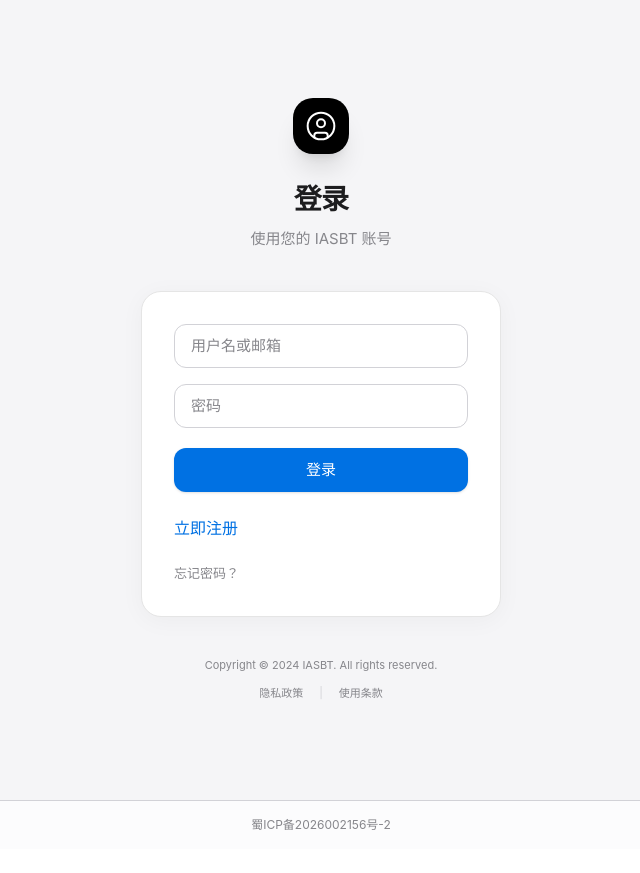
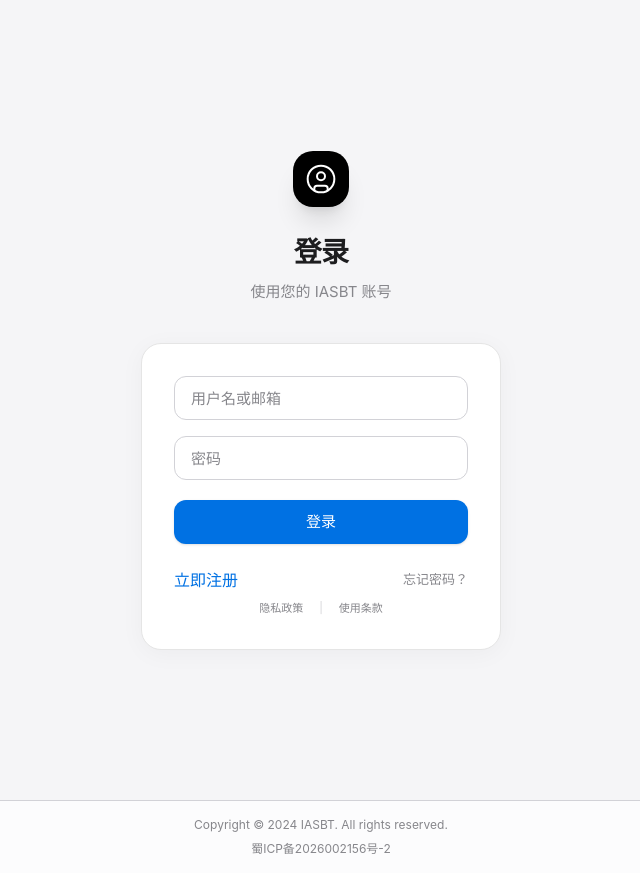
Before and after one commit to iasbt/account, a React (Vite) app: page /login in a window 1280 px wide. Shown: the whole page, without its empty margins (319-959 px from the left). Before the commit the page ends 849 px from the top, so only its background shows below. Built offline with nearby package versions, Linux system fonts and the light colour scheme; no server answers.

Commit message:
Auto deploy: 2026-03-05 04:51:15 (v1.9.6)

```diff
--- a/src/App.tsx
+++ b/src/App.tsx
@@ -62,7 +62,8 @@ function UserLayout({ children }: { children: ReactElement }) {
     <div className="min-h-screen bg-background-light text-text-primary font-sans antialiased flex flex-col">
       <div className="flex-1">{children}</div>
       <footer className="border-t border-border-light bg-white/70 backdrop-blur px-6 py-4">
-        <div className="mx-auto max-w-[1280px] text-center text-xs text-text-secondary">
+        <div className="mx-auto max-w-[1280px] text-center text-xs text-text-secondary space-y-2">
+          <p>Copyright © 2024 IASBT. All rights reserved.</p>
           <a
             href="https://beian.miit.gov.cn/"
             target="_blank"
@@ -82,7 +83,8 @@ function AdminLayout({ children }: { children: ReactElement }) {
     <div className="min-h-screen bg-background-light text-text-primary font-sans antialiased flex flex-col">
       <div className="flex-1">{children}</div>
       <footer className="border-t border-border-light bg-white/70 backdrop-blur px-6 py-4">
-        <div className="mx-auto max-w-[1280px] text-center text-xs text-text-secondary">
+        <div className="mx-auto max-w-[1280px] text-center text-xs text-text-secondary space-y-2">
+          <p>Copyright © 2024 IASBT. All rights reserved.</p>
           <a
             href="https://beian.miit.gov.cn/"
             target="_blank"
--- a/src/pages/LoginPage.tsx
+++ b/src/pages/LoginPage.tsx
@@ -102,33 +102,28 @@ export default function LoginPage() {
               )}
             </button>
 
-            <div className="flex items-center justify-between pt-1">
+            <div className="pt-1 space-y-2">
+              <div className="flex items-center justify-between">
                 <Link
                   to="/register"
                   className="text-[#0071e3] hover:underline font-medium"
                 >
                   立即注册
                 </Link>
-            </div>
                 <Link
                   to="/forgot-password"
                   className="text-[13px] text-[#86868b] hover:text-[#0071e3] hover:underline transition-colors"
                 >
                   忘记密码？
                 </Link>
+              </div>
+              <div className="flex items-center justify-center gap-4 text-[11px] text-[#86868b]">
+                <Link to="/privacy" className="hover:underline hover:text-[#1d1d1f] transition-colors">隐私政策</Link>
+                <span className="text-[#d2d2d7]">|</span>
+                <Link to="/terms" className="hover:underline hover:text-[#1d1d1f] transition-colors">使用条款</Link>
+              </div>
+            </div>
           </form>
-        </div>
-
-        {/* Footer */}
-        <div className="mt-10 text-center space-y-3">
-          <p className="text-[11px] text-[#86868b]">
-            Copyright © 2024 IASBT. All rights reserved.
-          </p>
-          <div className="flex items-center justify-center gap-4 text-[11px] text-[#86868b]">
-            <a href="#" className="hover:underline hover:text-[#1d1d1f] transition-colors">隐私政策</a>
-            <span className="text-[#d2d2d7]">|</span>
-            <a href="#" className="hover:underline hover:text-[#1d1d1f] transition-colors">使用条款</a>
-          </div>
         </div>
       </div>
     </div>
```
Lines whose indentation alone changed are shown as unchanged.
